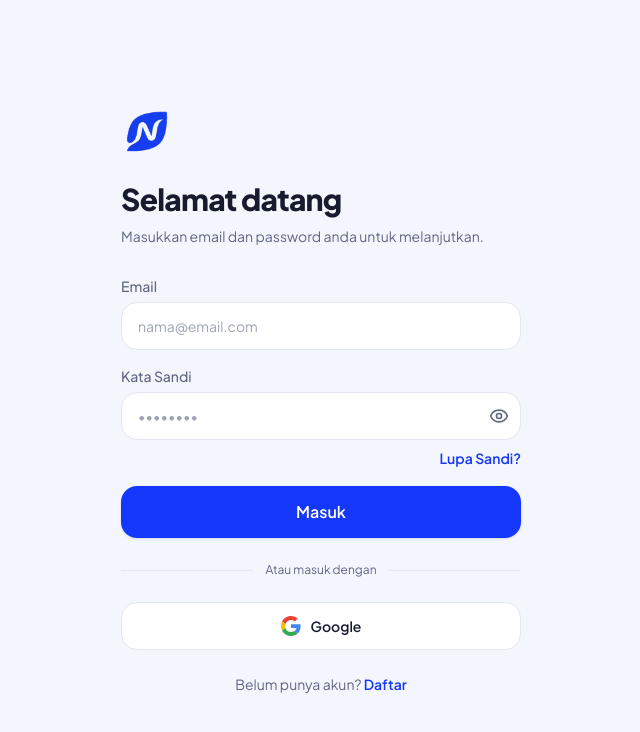
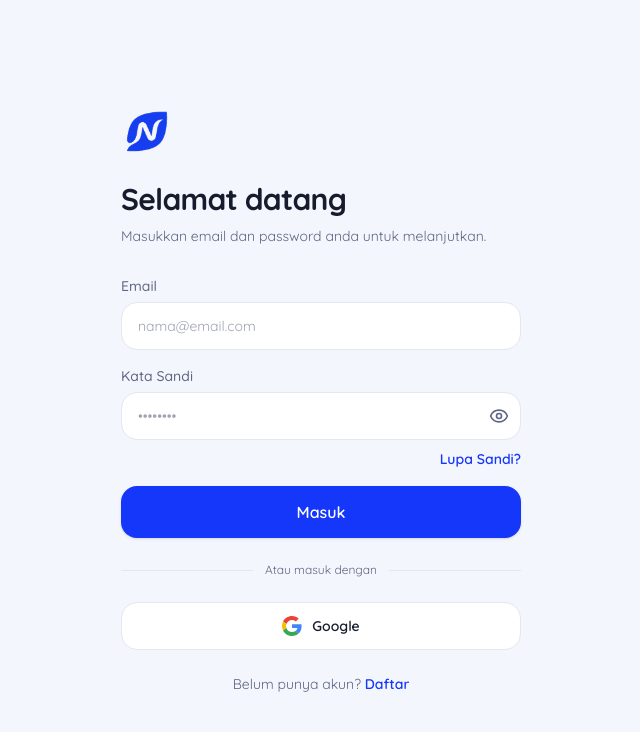
Before and after one commit to Sancaaa/NATURA, a Next.js app: page /masuk in a window 1280 px wide. Shown: the top 732 px of the page, without its empty margins (319-959 px from the left). Built offline with nearby package versions, Linux system fonts and the light colour scheme; no server answers.

Commit message:
feat: replace font to quicksand

```diff
--- a/app/globals.css
+++ b/app/globals.css
@@ -14,8 +14,8 @@
   --color-warn: #d98a3d;
   --color-danger: #c0392b;
 
-  /* --font-jakarta di-inject next/font di <html>; fallback tetap ada. */
-  --font-sans: var(--font-jakarta), "Plus Jakarta Sans", ui-sans-serif,
+  /* --font-quicksand di-inject next/font di <html>; fallback tetap ada. */
+  --font-sans: var(--font-quicksand), "Quicksand", ui-sans-serif,
     system-ui, -apple-system, "Segoe UI", Roboto, Helvetica, Arial, sans-serif;
 
   /* Latar biru-lembut untuk hero (dipakai lewat bg-brand-soft dsb). */
--- a/app/layout.tsx
+++ b/app/layout.tsx
@@ -1,13 +1,12 @@
 import type { Metadata, Viewport } from "next";
-import { Plus_Jakarta_Sans } from "next/font/google";
+import { Quicksand } from "next/font/google";
 import "./globals.css";
 
-// Font brand - dulu hanya disebut di CSS tapi tak pernah dimuat, sehingga
-// UI jatuh ke font sistem. Sekarang dimuat sungguhan dan diikat ke --font-sans.
-const jakarta = Plus_Jakarta_Sans({
+// Font brand - menggunakan Quicksand sesuai permintaan
+const quicksand = Quicksand({
   subsets: ["latin"],
-  weight: ["400", "500", "600", "700", "800"],
-  variable: "--font-jakarta",
+  weight: ["400", "500", "600", "700"],
+  variable: "--font-quicksand",
   display: "swap",
 });
 
@@ -31,7 +30,7 @@ export default function RootLayout({
   children: React.ReactNode;
 }) {
   return (
-    <html lang="id" className={jakarta.variable}>
+    <html lang="id" className={quicksand.variable}>
       <body>{children}</body>
     </html>
   );
```
